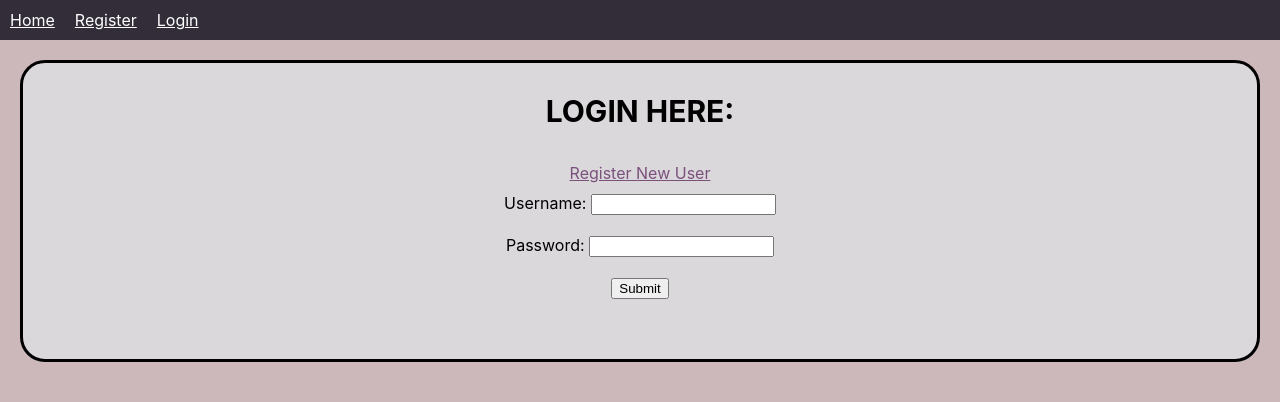
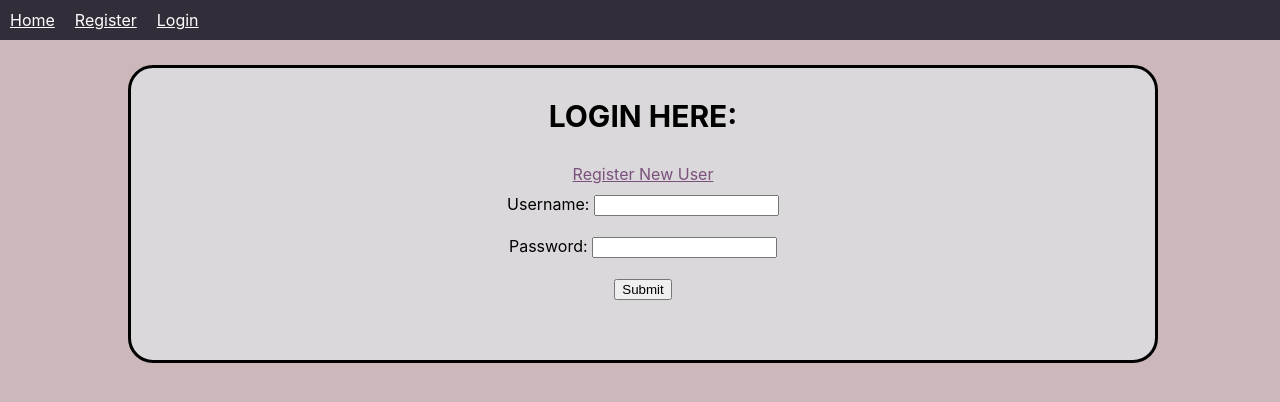
Before and after one commit to Mendeley/grads19-weblet, a React (Create React App) app: page /users/login in a window 1280 px wide. Shown: the top 402 px of the page. Built offline with nearby package versions, Linux system fonts and the light colour scheme.

Commit message:
GP19-181: all text boxes adjust to screen size

```diff
--- a/src/Conference/ConferenceItem.jsx
+++ b/src/Conference/ConferenceItem.jsx
@@ -5,7 +5,7 @@ import { getTimestring, getDatestring } from "../utils";
 
 const StyledCardHeading = styled.div`
   background: #dbd8db;
-  width: 315px;
+  width: 100%;
   height: 55px;
   font-size: 24px;
   font-weight: bold;
@@ -17,7 +17,7 @@ const StyledCard = styled.div`
   border-color: black;
   border-radius: 0 0 25px 25px;
   background: #f7f4f1;
-  width: 315px;
+  width: 100%;
   height: 250px;
   transition: 0.3s;
   :hover {
--- a/src/StyledFormComponents.js
+++ b/src/StyledFormComponents.js
@@ -1,16 +1,22 @@
 import styled from "styled-components";
 
 const StyledForm = styled.div`
-  height: 100%;
-  padding: 20px;
-  display:flex;
-  flex-direction:row;
+  width: 80%;
+  height: 0%;
+  margin: 25px;
+  display: inline-block;
+  border-radius: 25px;
+  position: relative;
+  display: flex-center;
+  flex-wrap: wrap;
+  justify-content: space-evenly;
+  padding-bottom: 50px;
 `;
 
 const StyledCardHeading = styled.h3`
   background: #dbd8db;
   width: 100%;
-  height: 40px;
+  height: 5%;
   font-size: 30px;
   font-weight: bold;
   text-align: center;
@@ -29,7 +35,7 @@ const StyledCardText = styled.h3`
 `;
 
 const StyledCard = styled.div`
-  width: ${({ profileCard }) => (profileCard ? `65%` : `100%`)};
+  width: ${({ profileCard }) => (profileCard ? `80%` : `100%`)};
   height: ${({ profileCard }) => (profileCard ? `0%` : `100%`)};
   margin: ${({ profileCard }) => (profileCard ? `10px` : `0 auto`)};
   display: ${({ profileCard }) => (profileCard && `inline-block`)};
--- a/src/Webscrape/WebscrapePage.jsx
+++ b/src/Webscrape/WebscrapePage.jsx
@@ -18,7 +18,6 @@ export const WebscrapePage = ({ allCookies = {} }) => {
 		} else {
 			try {
 				await submitNewURL(URL, token);
-				// add setConference function with details from web scrape
 			} catch (error) {
 				console.log(error);
 			}
@@ -38,9 +37,8 @@ export const WebscrapePage = ({ allCookies = {} }) => {
 				name="URL"
 				value={URL}
 				onChange={handleChange}
-				size="60"
 			/>
-			<Input type="submit" value="Submit"/>
+			<Input type="submit" value="Submit" />
 		</form>
 	);
 };
```
